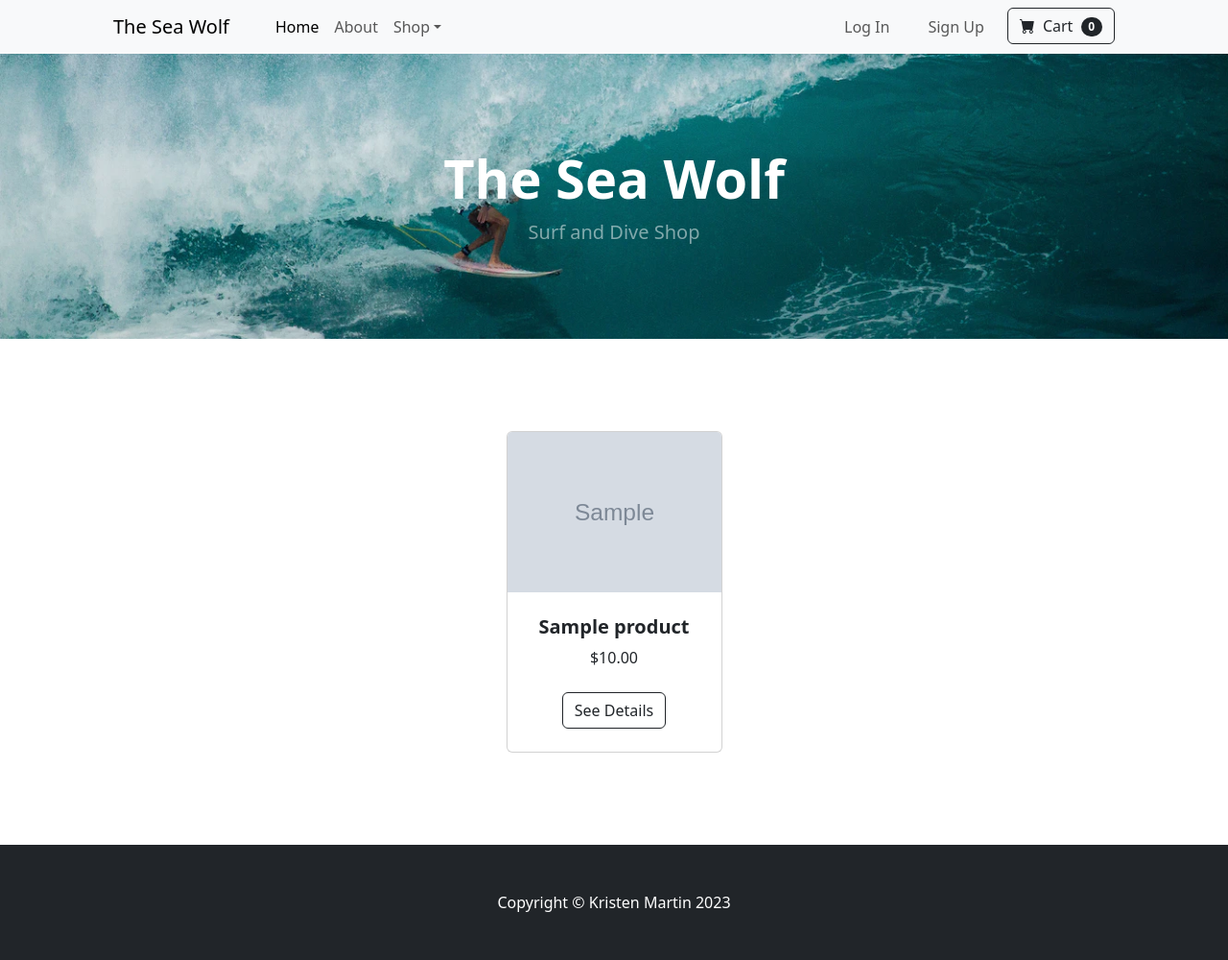
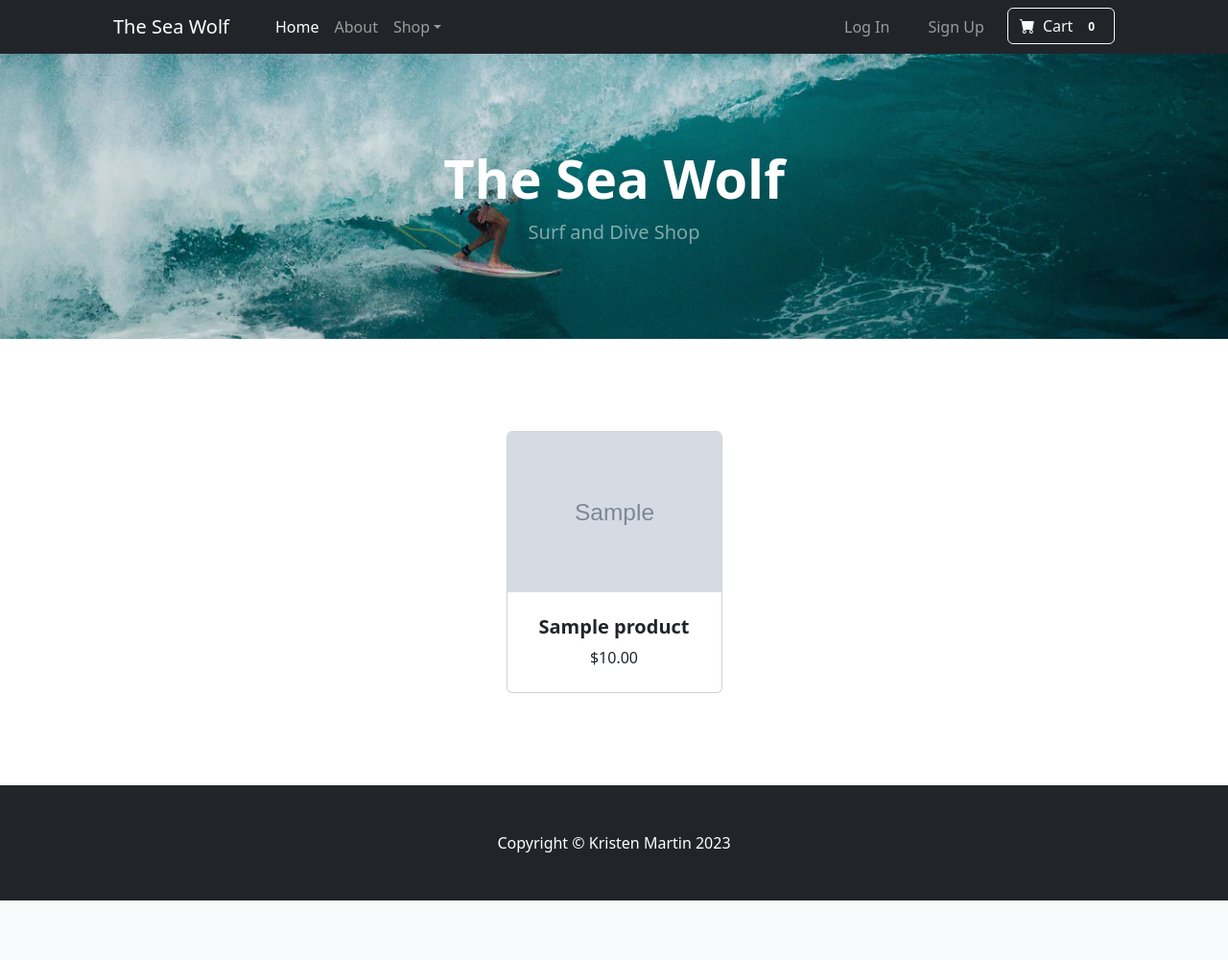
Before and after one commit to KristenM4/Django-Online-Shop, a Django app: page / in a window 1280 px wide. Shown: the whole page at 96% size. After the commit the page ends 938 px from the top, so only its background shows below. Run offline with Django 4.2, Linux system fonts and the light colour scheme; tables that the repository leaves empty hold one stand-in row (values such as "Sample post"); grey boxes marked "Sample" are stand-in pictures.

Commit message:
style navbar and home page product cards

```diff
--- a/static/css/home.css
+++ b/static/css/home.css
@@ -4,3 +4,13 @@
     background-size: cover;
     background-position: center;
 }
+
+.mb-5 a {
+    text-decoration: none;
+    color: inherit;
+}
+
+.h-100:hover {
+    transform: scale(1.05);
+    border: 0px;
+}
--- a/templates/base.html
+++ b/templates/base.html
@@ -15,7 +15,7 @@
 </head>
 <body>
     <!-- Navbar -->
-    <nav class="navbar navbar-expand-lg navbar-light bg-light">
+    <nav class="navbar navbar-expand-lg navbar-dark bg-dark">
         <div class="container px-4 px-lg-5">
             <a class="navbar-brand" href="/">The Sea Wolf</a>
             <button class="navbar-toggler" type="button" data-bs-toggle="collapse" data-bs-target="#navbarSupportedContent" aria-controls="navbarSupportedContent" aria-expanded="false" aria-label="Toggle navigation"><span class="navbar-toggler-icon"></span></button>
@@ -43,7 +43,7 @@
                     {% endif %}
                     <li class="nav-item">
                     <form class="d-flex">
-                        <button class="btn btn-outline-dark" type="submit">
+                        <button class="btn btn-outline-light" type="submit">
                             <i class="bi-cart-fill me-1"></i>
                             Cart
                             <span class="badge bg-dark text-white ms-1 rounded-pill">0</span>
--- a/templates/home.html
+++ b/templates/home.html
@@ -21,9 +21,10 @@
         <div class="row gx-4 gx-lg-5 row-cols-2 row-cols-md-3 row-cols-xl-4 justify-content-center">
             {% for item in products %}
             <div class="col mb-5">
+                <a href="{% url 'detail' item.slug %}">
                 <div class="card h-100">
                     <!-- Product image-->
-                    <a href="{% url 'detail' item.slug %}"><img class="card-img-top" src="{{ item.image.url }}" alt="{{ item.name }}" /></a>
+                    <img class="card-img-top" src="{{ item.image.url }}" alt="{{ item.name }}" />
                     <!-- Product details-->
                     <div class="card-body p-4">
                         <div class="text-center">
@@ -33,11 +34,8 @@
                             ${{ item.price }}
                         </div>
                     </div>
-                    <!-- Product actions-->
-                    <div class="card-footer p-4 pt-0 border-top-0 bg-transparent">
-                        <div class="text-center"><a class="btn btn-outline-dark mt-auto" href="{% url 'detail' item.slug %}">See Details</a></div>
-                    </div>
                 </div>
+                </a>
             </div>
             {% endfor %}
         </div>
```
